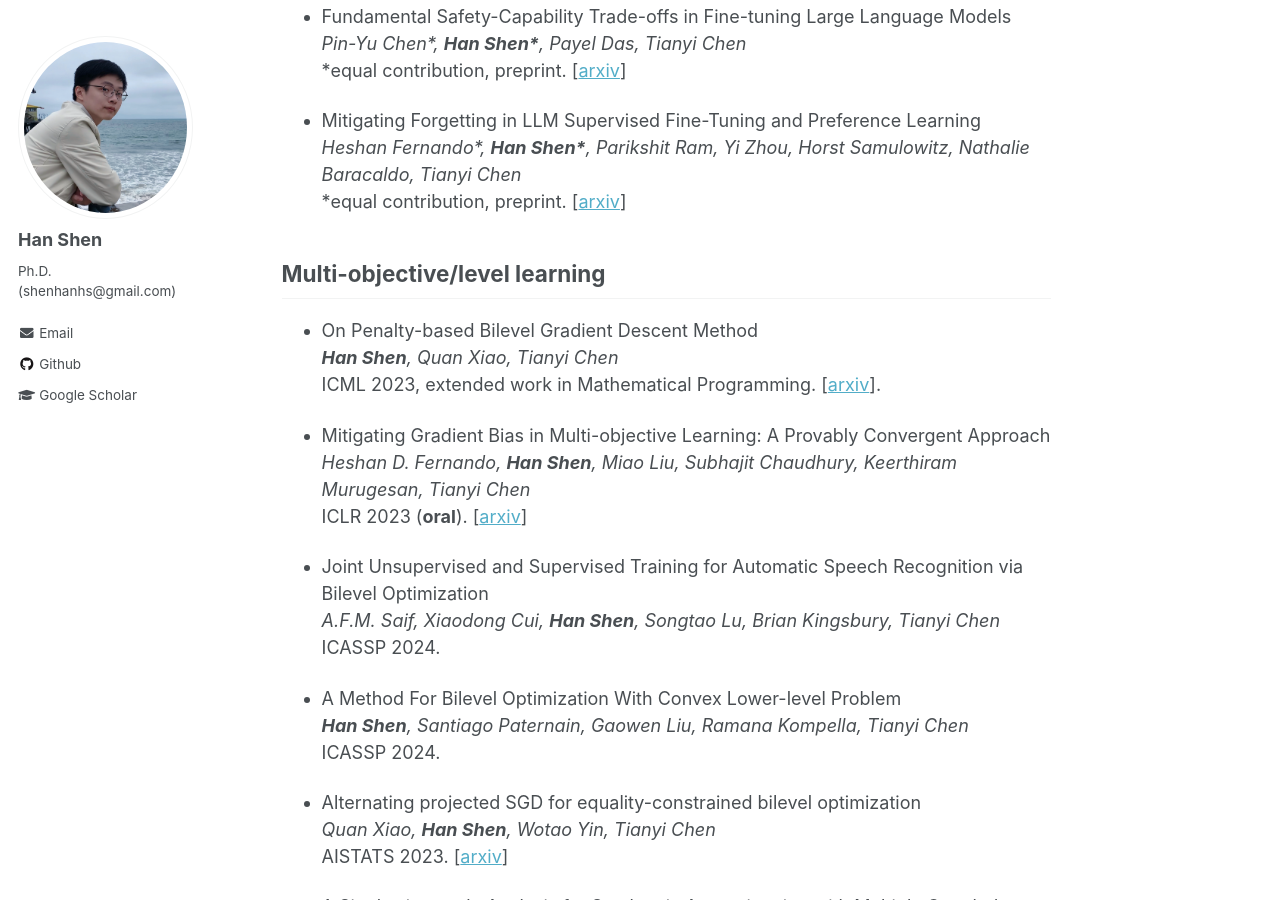
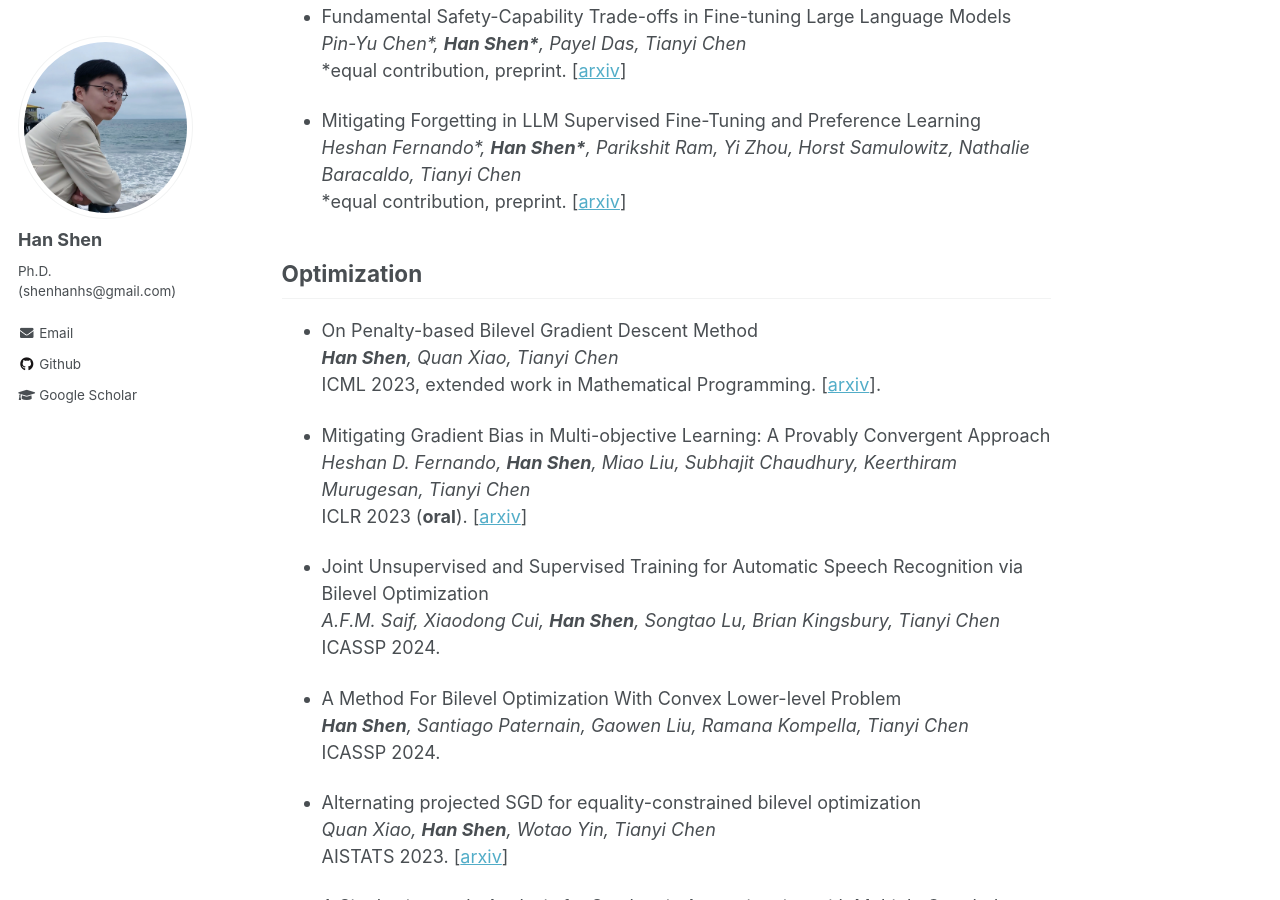
Before and after one commit to hanshen95/hanshen95.github.io, a Jekyll site: the page built from _pages/markdown.md, in a window 1280 px wide and 900 px high, scrolled down 418 px. Built offline with Jekyll 4.4.1, drawn with Linux system fonts in a browser that asks for light colours.

Commit message:
Update markdown.md

```diff
--- a/_pages/markdown.md
+++ b/_pages/markdown.md
@@ -25,7 +25,7 @@ See an updated list of publications in my [Google scholar page](https://scholar.
   \*equal contribution, preprint. [[arxiv](https://arxiv.org/abs/2410.15483)]
 
 
-## Multi-objective/level learning
+## Optimization
 
 * On Penalty-based Bilevel Gradient Descent Method\
 *<b>Han Shen</b>, Quan Xiao, Tianyi Chen*\
```
